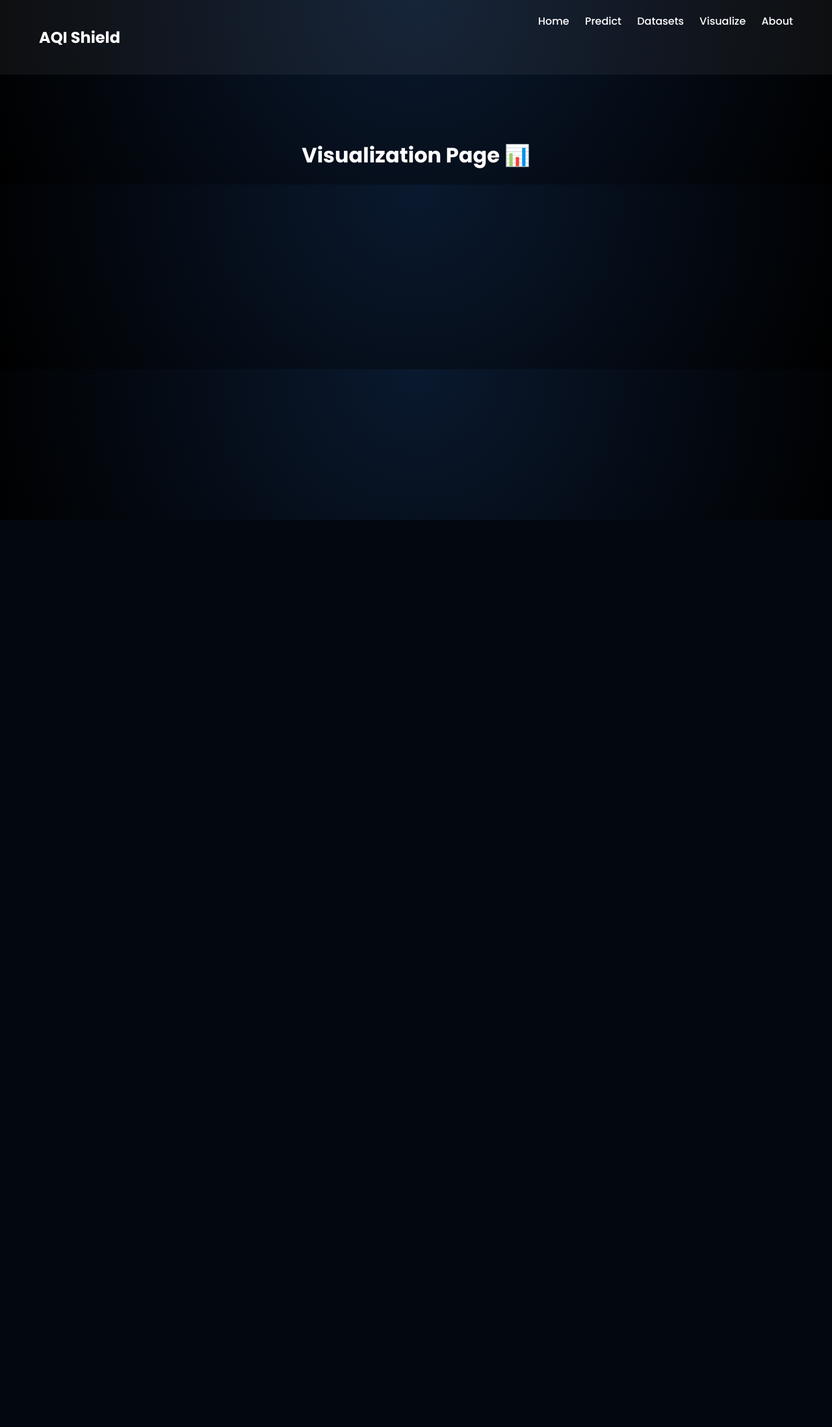
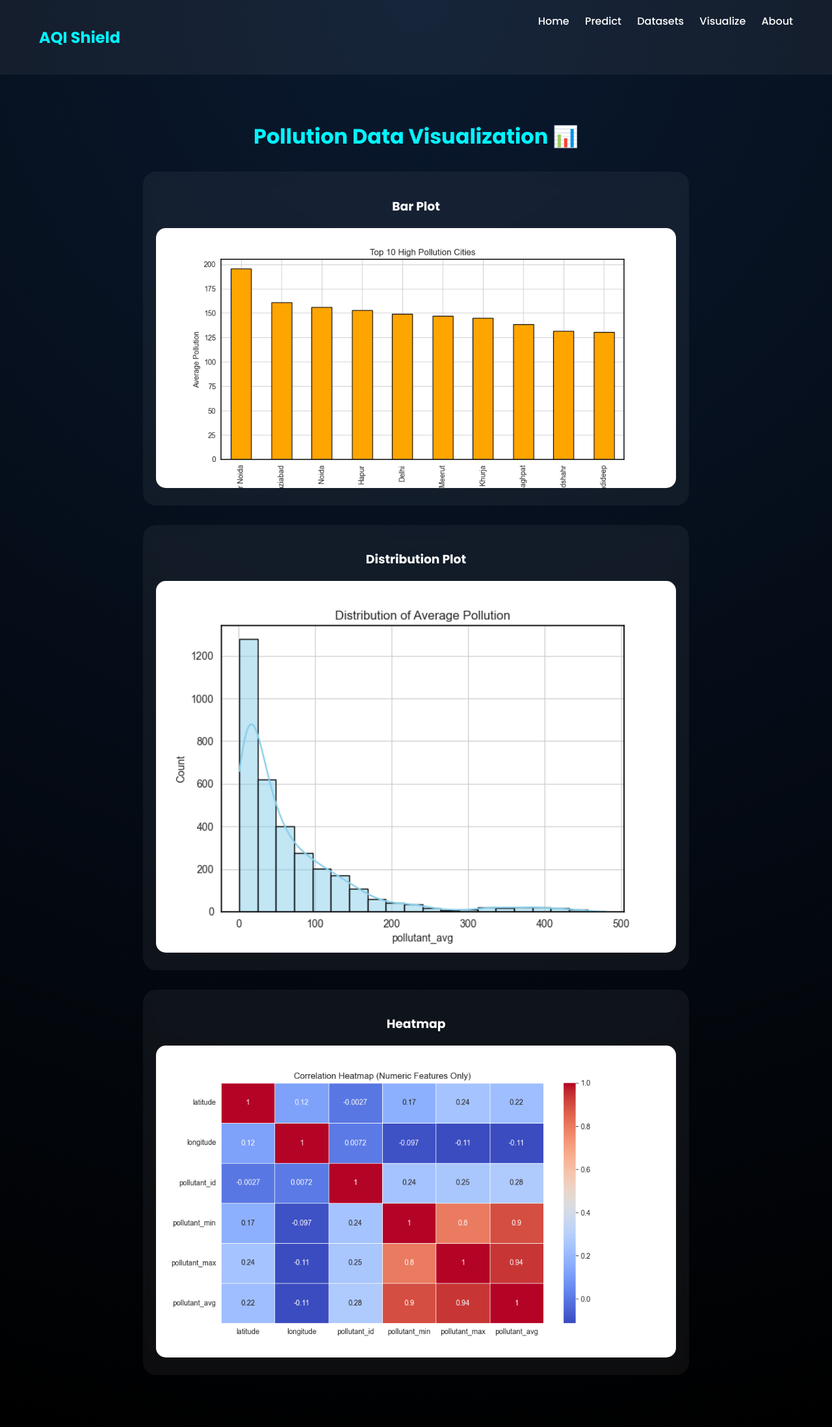
Before and after one commit to atulkumar1016/Air_Quality_Predictor, a Flask app: page /visualize in a window 1280 px wide. Shown: the whole page at 65% size. Before the commit the page ends 800 px from the top, so only its background shows below. Run offline with Flask 3, Linux system fonts and the light colour scheme.

Commit message:
Update visualize.html

```diff
--- a/templates/visualize.html
+++ b/templates/visualize.html
@@ -1,7 +1,7 @@
 <!DOCTYPE html>
 <html>
 <head>
-<title>Visualize</title>
+<title>Visualization</title>
 <link href="https://fonts.googleapis.com/css2?family=Poppins:wght@300;500;700&display=swap" rel="stylesheet">
 
 <style>
@@ -11,14 +11,48 @@ body {
     background: radial-gradient(circle at top, #0a192f, #000);
     color: white;
 }
+
+/* NAVBAR SAME */
 nav {
     display: flex;
     justify-content: space-between;
     padding: 20px 60px;
     background: rgba(255,255,255,0.05);
 }
+nav h2 { color:#00f5ff; }
 nav a { color:white; margin-left:20px; text-decoration:none; }
-h1 { text-align:center; margin-top:100px; }
+nav a:hover { color:#00f5ff; }
+
+/* SECTION */
+.section {
+    text-align: center;
+    padding: 50px 20px;
+}
+
+.section h1 {
+    color: #00f5ff;
+    margin-bottom: 30px;
+}
+
+/* IMAGE CARDS */
+.img-box {
+    margin: 30px auto;
+    max-width: 800px;
+    background: rgba(255,255,255,0.05);
+    padding: 20px;
+    border-radius: 20px;
+    backdrop-filter: blur(10px);
+    transition: 0.3s;
+}
+
+.img-box:hover {
+    transform: scale(1.03);
+}
+
+img {
+    width: 100%;
+    border-radius: 15px;
+}
 </style>
 </head>
 
@@ -35,7 +69,25 @@ h1 { text-align:center; margin-top:100px; }
     </div>
 </nav>
 
-<h1>Visualization Page 📊</h1>
+<div class="section">
+    <h1>Pollution Data Visualization 📊</h1>
+
+    <div class="img-box">
+        <h3>Bar Plot</h3>
+        <img src="{{ url_for('static', filename='barplot.png') }}">
+    </div>
+
+    <div class="img-box">
+        <h3>Distribution Plot</h3>
+        <img src="{{ url_for('static', filename='distribution.png') }}">
+    </div>
+
+    <div class="img-box">
+        <h3>Heatmap</h3>
+        <img src="{{ url_for('static', filename='heatmap.png') }}">
+    </div>
+
+</div>
 
 </body>
 </html>
```
